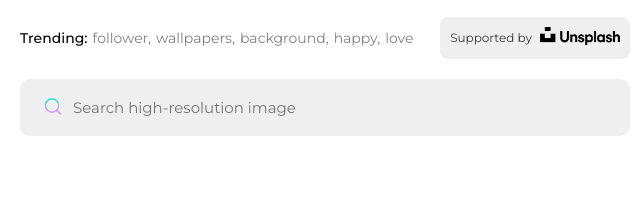
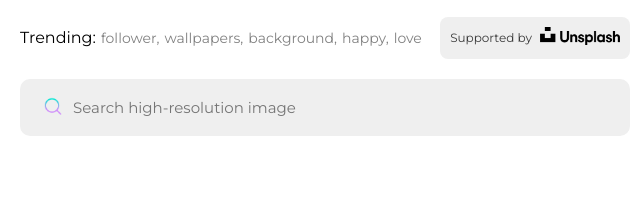
Before and after one commit to tufanmulla/SnapSync, a plain HTML site: page index.html in a window 1280 px wide. Shown: the part 360-558 px from the top of the page, 0-640 px from the left. Drawn offline with nearby package versions, Linux system fonts and the light colour scheme.

Commit message:
wrapped the trending keyword anchor to main list item li in index.html line 369

```diff
--- a/index.html
+++ b/index.html
@@ -366,7 +366,7 @@
             </article>
             <div class="trendingSearches">
               <ul class="trending">
-                <li><a href="">Trending: </a></li>
+                <li>Trending:</li>
                 <li><a href="">follower,</a></li>
                 <li><a href="">wallpapers,</a></li>
                 <li><a href="">background,</a></li>
```
